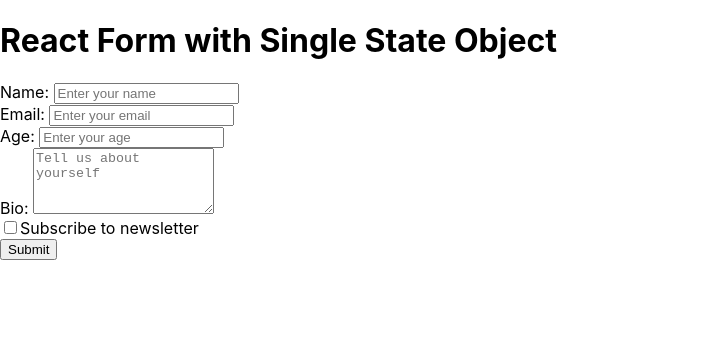
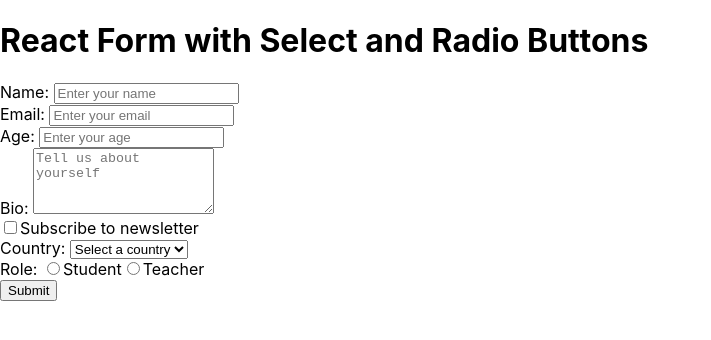
Before and after one commit to MohamedHany17m8/react, a React (Create React App) app: page / in a window 1280 px wide. Shown: the top 340 px of the page, without its empty margins (0-711 px from the left). Built offline with nearby package versions, Linux system fonts and the light colour scheme.

Commit message:
React Form with Select and Radio Buttons

```diff
--- a/src/App.js
+++ b/src/App.js
@@ -4,7 +4,7 @@ const App = () => {
   return (
     <div>
       <div>
-        <h1>React Form with Single State Object</h1>
+        <h1>React Form with Select and Radio Buttons</h1>
         <FormComponent />
       </div>
     </div>
--- a/src/FormComponent.js
+++ b/src/FormComponent.js
@@ -6,8 +6,10 @@ const FormComponent = () => {
     name: "",
     email: "",
     age: "",
-    bio: "", // New field for textarea
-    subscribe: false, // New field for checkbox
+    bio: "",
+    subscribe: false,
+    country: "", // New field for select dropdown
+    role: "", // New field for radio buttons
   });
 
   // Function to handle input changes
@@ -17,7 +19,7 @@ const FormComponent = () => {
     // Update the state using the spread operator to preserve other fields
     setFormData({
       ...formData,
-      [name]: type === "checkbox" ? checked : value, // Handle checkbox separately
+      [name]: type === "checkbox" ? checked : value, // Handle checkbox and other inputs
     });
   };
 
@@ -92,6 +94,46 @@ const FormComponent = () => {
           Subscribe to newsletter
         </label>
       </div>
+      <div>
+        <label htmlFor="country">Country: </label>
+        <select
+          id="country"
+          name="country"
+          value={formData.country}
+          onChange={handleInputChange}
+          required
+        >
+          <option value="">Select a country</option>
+          <option value="USA">USA</option>
+          <option value="Canada">Canada</option>
+          <option value="UK">UK</option>
+        </select>
+      </div>
+      <div>
+        <label>Role: </label>
+        <label htmlFor="student">
+          <input
+            type="radio"
+            id="student"
+            name="role"
+            value="student"
+            checked={formData.role === "student"}
+            onChange={handleInputChange}
+          />
+          Student
+        </label>
+        <label htmlFor="teacher">
+          <input
+            type="radio"
+            id="teacher"
+            name="role"
+            value="teacher"
+            checked={formData.role === "teacher"}
+            onChange={handleInputChange}
+          />
+          Teacher
+        </label>
+      </div>
       <button type="submit">Submit</button>
     </form>
   );
```
